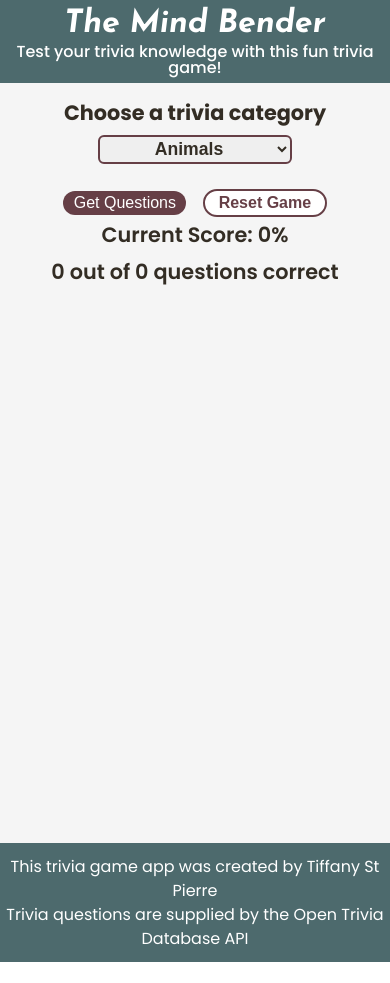
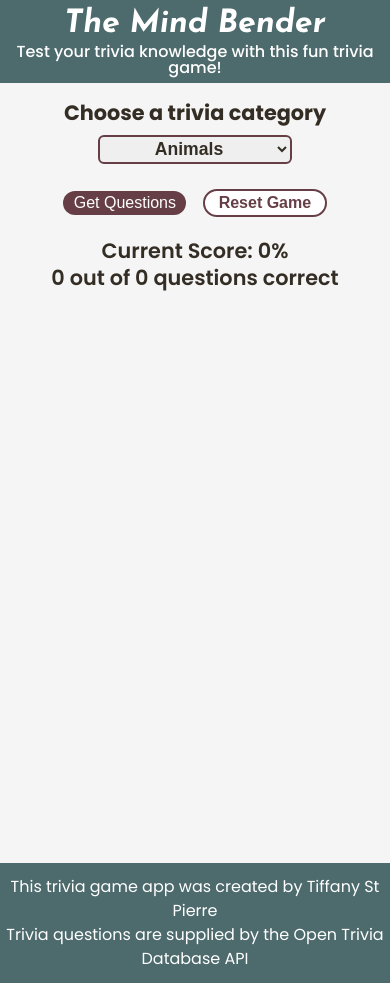
Before and after one commit to TiffanyStPierre/react-trivia-game-app, a React (Create React App) app: page /quiz in a window 390 px wide. Before the commit the page ends 962 px from the top, so only its background shows below. Built offline with nearby package versions, Linux system fonts and the light colour scheme.

Commit message:
update responsive display of cards and score header

```diff
--- a/src/components/quiz/QuizSearch.jsx
+++ b/src/components/quiz/QuizSearch.jsx
@@ -58,12 +58,13 @@ export default function QuizSearch() {
           </button>
         </div>
       </form>
-      <p className="current-score">{`Current Score:
+      <div className="current-score">
+      <p>{`Current Score:
         ${currentScorePercentage}%`}</p>
-      <br />
-      <p className="current-score">
+      <p>
         {`${score} out of ${totalQuestions} questions correct`}
       </p>
+      </div>
     </div>
   );
 }
--- a/src/index.css
+++ b/src/index.css
@@ -165,6 +165,9 @@ select {
 .current-score {
   font-size: 1.3rem;
   font-weight: 600;
+  margin: 0.75rem 0;
+  line-height: 1.3;
+  text-align: center;
 }
 
 /*  Cards  */
@@ -221,6 +224,20 @@ select {
   font-weight: 600;
   font-size: 1.2rem;
   margin-bottom: 3%;
+}
+
+@media (max-width:1800px) {
+
+  .card {
+    min-height: 300px;
+  }
+}
+
+@media (max-width:900px) {
+
+  .card {
+    min-height: 350px;
+  }
 }
 
 @media (max-width:700px) {
```
